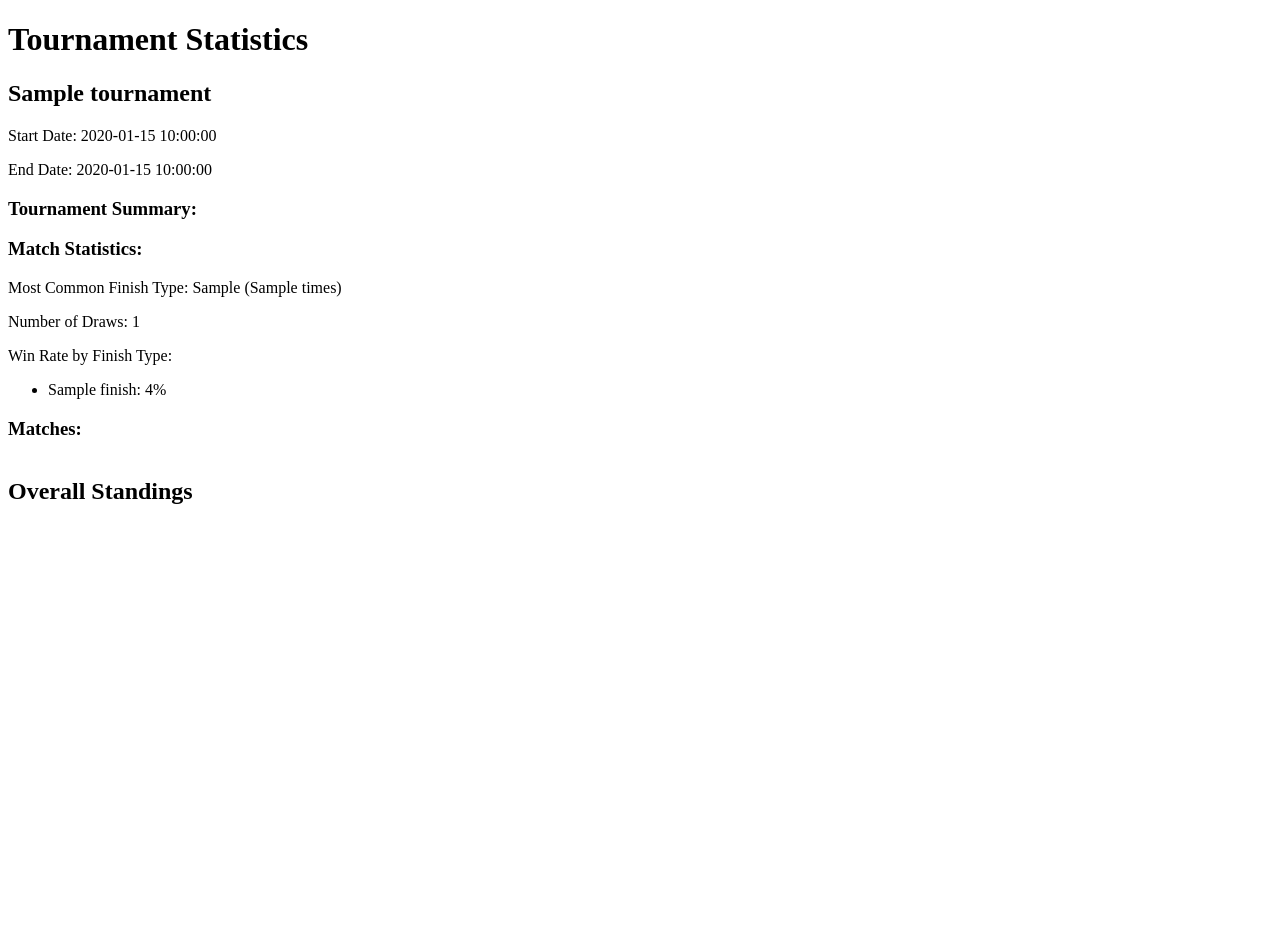
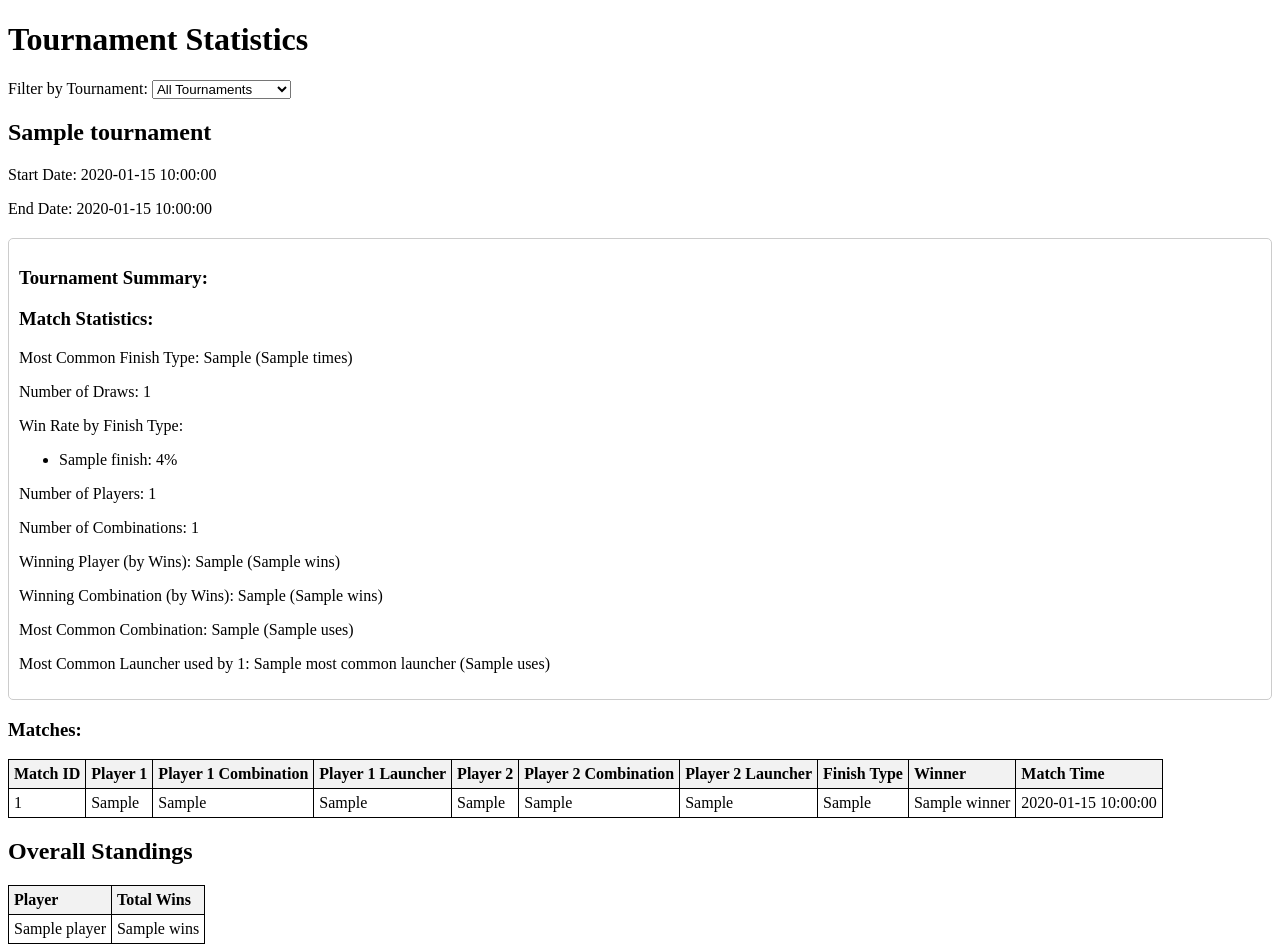
Before and after one commit to wbmccrea/Beyblade-X-Tracking-System, a Flask app: template app/templates/tournament_stats.html in a window 1280 px wide. Before the commit the page ends 504 px from the top, so only its background shows below. Run offline with Flask 3, Linux system fonts and the light colour scheme; the template is opened without the code that fills it: most values are stand-ins (such as "Sample title", 1, 10 or a date in 2020).

Commit message:
stats updates

```diff
--- a/app/templates/tournament_stats.html
+++ b/app/templates/tournament_stats.html
@@ -3,14 +3,35 @@
 <head>
     <title>Tournament Stats</title>
     <style>
-        /* ... (Existing styles) */
+        table, th, td {
+            border: 1px solid black;
+            border-collapse: collapse;
+            padding: 5px;
+            text-align: left;
+        }
+        th {
+            background-color: #f2f2f2;
+        }
+        .summary {
+            margin-top: 20px;
+            border: 1px solid #ccc;
+            padding: 10px;
+            border-radius: 5px;
+        }
     </style>
 </head>
 <body>
     <h1>Tournament Statistics</h1>
 
-    <form method="GET">
-        </form>
+    <form method="GET" action="/tournaments/stats"> {# Added action attribute #}
+        <label for="tournament">Filter by Tournament:</label>
+        <select name="tournament" id="tournament" onchange="this.form.submit()">
+            <option value="">All Tournaments</option>
+            {% for t in all_tournaments %}
+                <option value="{{ t.id }}" {% if t.id | string == selected_tournament %}selected{% endif %}>{{ t.name }}</option>
+            {% endfor %}
+        </select>
+    </form>
 
     {% if tournaments %}
         {% for tournament in tournaments %}
@@ -38,13 +59,61 @@
                     {% else %}
                         <p>No wins recorded to calculate win rates.</p>
                     {% endif %}
+                    {% if tournament_stats.num_players %}
+                        <p>Number of Players: {{ tournament_stats.num_players }}</p>
+                    {% endif %}
+                     {% if tournament_stats.num_combinations %}
+                        <p>Number of Combinations: {{ tournament_stats.num_combinations }}</p>
+                    {% endif %}
+                    {% if tournament_stats.winning_player_by_wins %}
+                        <p>Winning Player (by Wins): {{ tournament_stats.winning_player_by_wins[0] }} ({{ tournament_stats.winning_player_by_wins[1] }} wins)</p>
+                    {% endif %}
+                    {% if tournament_stats.winning_combination_by_wins %}
+                        <p>Winning Combination (by Wins): {{ tournament_stats.winning_combination_by_wins[0] }} ({{ tournament_stats.winning_combination_by_wins[1] }} wins)</p>
+                    {% endif %}
+                    {% if tournament_stats.most_common_combination %}
+                        <p>Most Common Combination: {{ tournament_stats.most_common_combination[0] }} ({{ tournament_stats.most_common_combination[1] }} uses)</p>
+                    {% endif %}
+                    {% if tournament_stats.most_common_launcher %}
+                        <p>Most Common Launcher used by {{tournament_stats.most_common_launcher[0][0]}}: {{tournament_stats.most_common_launcher[0][1]}} ({{tournament_stats.most_common_launcher[1]}} uses)</p>
+                    {% endif %}
                 </div>
             {% endif %}
 
-            {% if tournament.details.matches %}
+            {% if tournament.details.matches %} {# Corrected condition #}
                 <h3>Matches:</h3>
                 <table>
-                    </table>
+                    <thead>
+                        <tr>
+                            <th>Match ID</th>
+                            <th>Player 1</th>
+                            <th>Player 1 Combination</th>
+                            <th>Player 1 Launcher</th>
+                            <th>Player 2</th>
+                            <th>Player 2 Combination</th>
+                            <th>Player 2 Launcher</th>
+                            <th>Finish Type</th>
+                            <th>Winner</th>
+                            <th>Match Time</th>
+                        </tr>
+                    </thead>
+                    <tbody>
+                        {% for match in tournament.details.matches %}
+                            <tr>
+                                <td>{{ match.match_id }}</td>
+                                <td>{{ match.player1 }}</td>
+                                <td>{{ match.player1_combination }}</td>
+                                <td>{{ match.player1_launcher }}</td>
+                                <td>{{ match.player2 }}</td>
+                                <td>{{ match.player2_combination }}</td>
+                                <td>{{ match.player2_launcher }}</td>
+                                <td>{{ match.finish_type }}</td>
+                                <td>{{ match.winner }}</td>
+                                <td>{{ match.match_time }}</td>
+                            </tr>
+                        {% endfor %}
+                    </tbody>
+                </table>
             {% else %}
                 <p>No matches recorded for this tournament.</p>
             {% endif %}
@@ -55,7 +124,21 @@
 
     <h2>Overall Standings</h2>
     <table>
-        </table>
+        <thead>
+            <tr>
+                <th>Player</th>
+                <th>Total Wins</th>
+            </tr>
+        </thead>
+        <tbody>
+            {% for standing in overall_standings %}
+            <tr>
+                <td>{{standing.player}}</td>
+                <td>{{standing.wins}}</td>
+            </tr>
+            {% endfor %}
+        </tbody>
+    </table>
 
 </body>
 </html>
```
